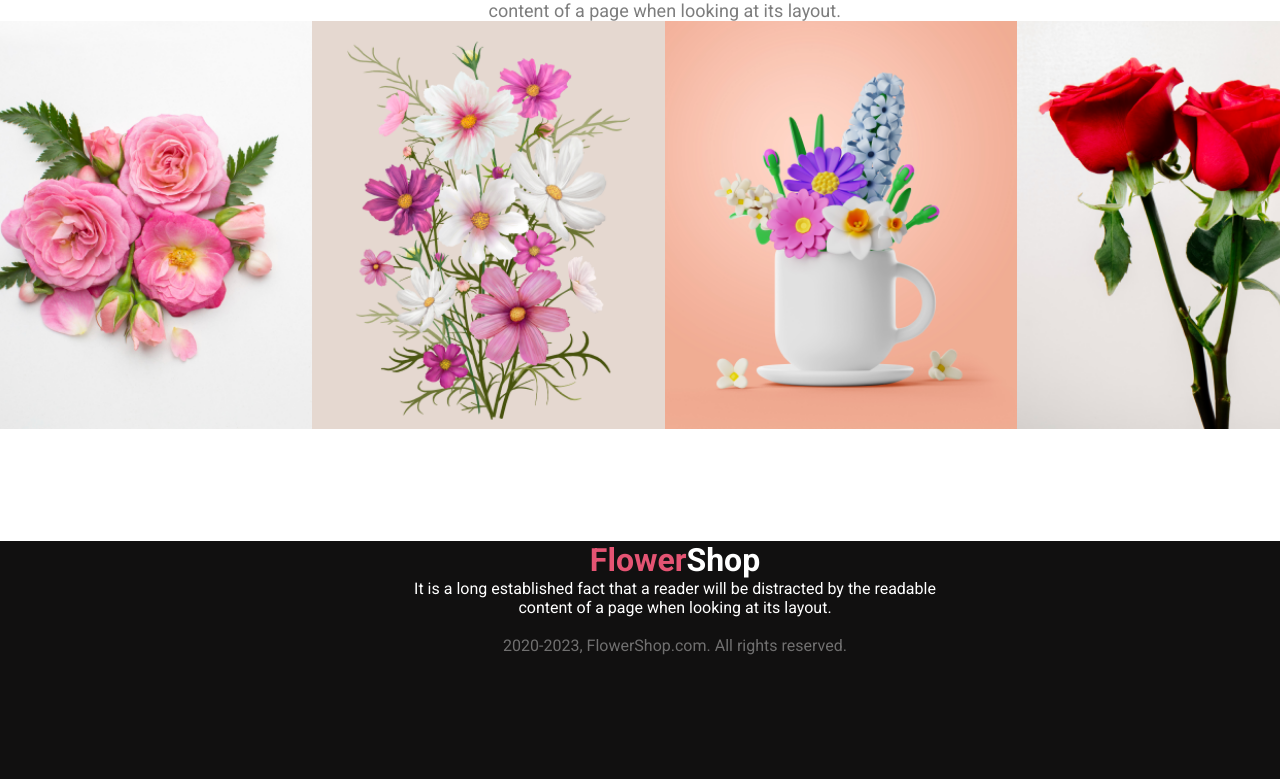
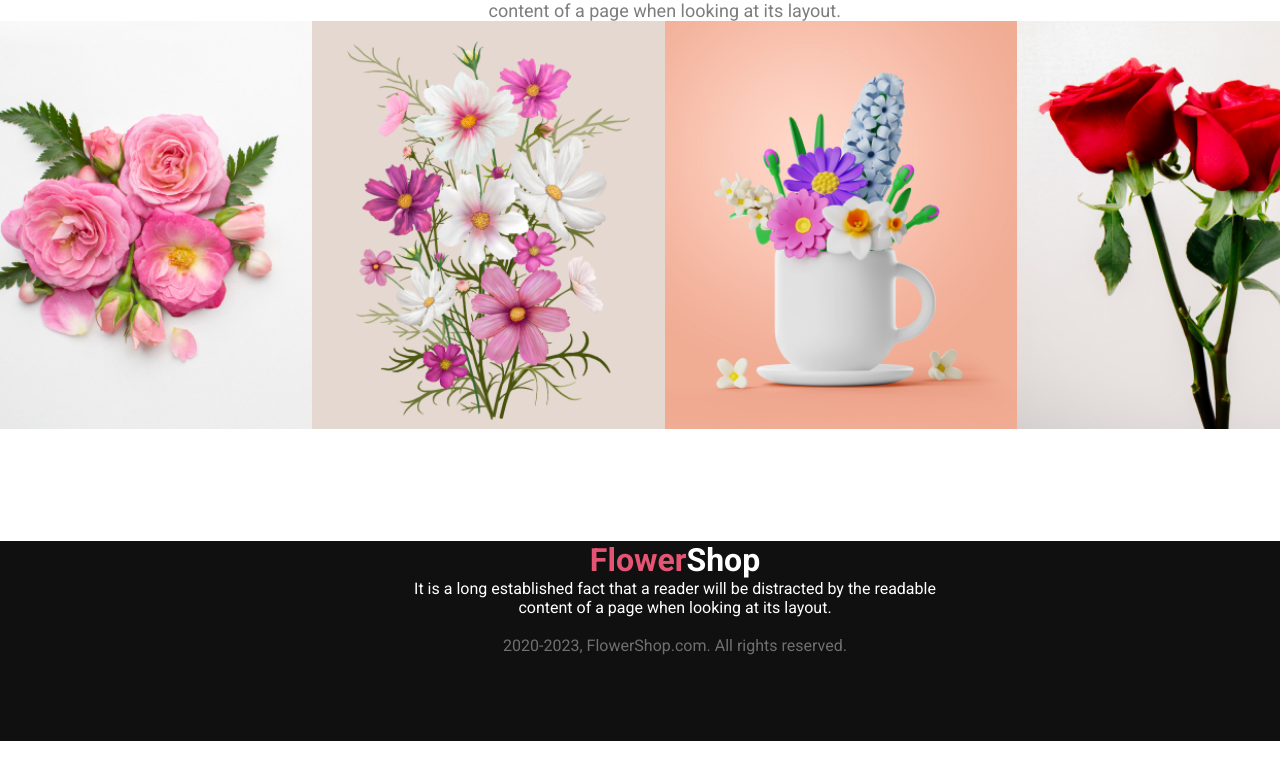
Before and after one commit to Muntasir-007/devoloper-protfilio, a plain HTML site: page index.html in a window 1280 px wide. Shown: the part 2059-2838 px from the top of the page. After the commit the page ends 2800 px from the top, so only its background shows below. Drawn offline with Linux system fonts and the light colour scheme.

Commit message:
first commit

```diff
--- a/style.css
+++ b/style.css
@@ -180,12 +180,11 @@ body {
 footer {
     background: #111010;
     width: 1350px;
-    height: 550px;
+    height: 200px;
     color: #fff;
     position: absolute;
     text-align: center;
     top: 2600px;
-    mar
 }
 .footer-2 {
     color: rgba(255, 255, 255, 0.90);
```
